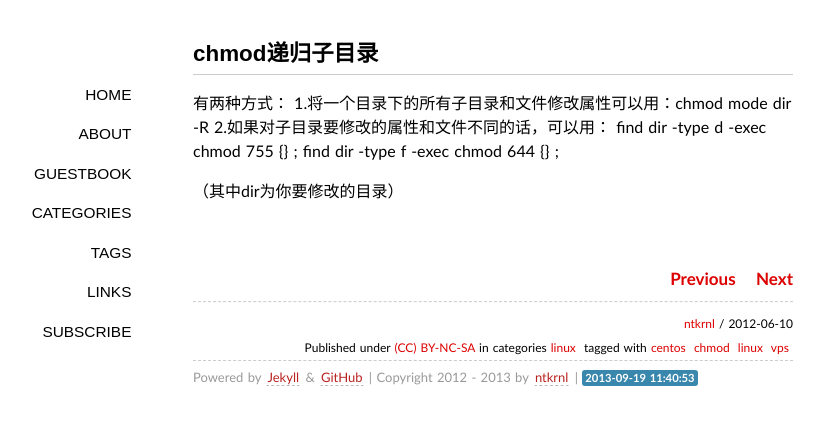
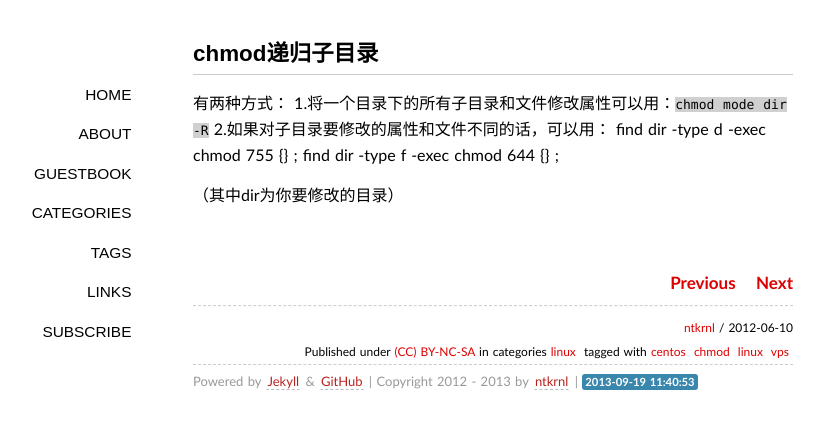
Before and after one commit to ntkrnl/ntkrnl.github.io, a Jekyll site: the page built from _posts/2012-06-10-chmod-recursive-subdirectories.markdown, in a window 1280 px wide. Shown: the top 429 px of the page, without its empty margins (147-971 px from the left). Built offline with Jekyll 4.4.1, drawn with Linux system fonts in a browser that asks for light colours; some web fonts are replaced; Markdown is read by kramdown in place of the engine named in the settings; comment, search, counter and statistics services are not loaded.

```diff
--- a/_posts/2012-06-10-chmod-recursive-subdirectories.markdown
+++ b/_posts/2012-06-10-chmod-recursive-subdirectories.markdown
@@ -16,8 +16,8 @@ tags:
 ---
 
 有两种方式：
-1.将一个目录下的所有子目录和文件修改属性可以用：chmod mode dir -R
+1.将一个目录下的所有子目录和文件修改属性可以用：`chmod mode dir -R`
 2.如果对子目录要修改的属性和文件不同的话，可以用：
-find dir -type d -exec chmod 755 {} ;  find dir -type f -exec chmod 644 {} ;
+    find dir -type d -exec chmod 755 {} ;  find dir -type f -exec chmod 644 {} ;
 
 （其中dir为你要修改的目录）
```
